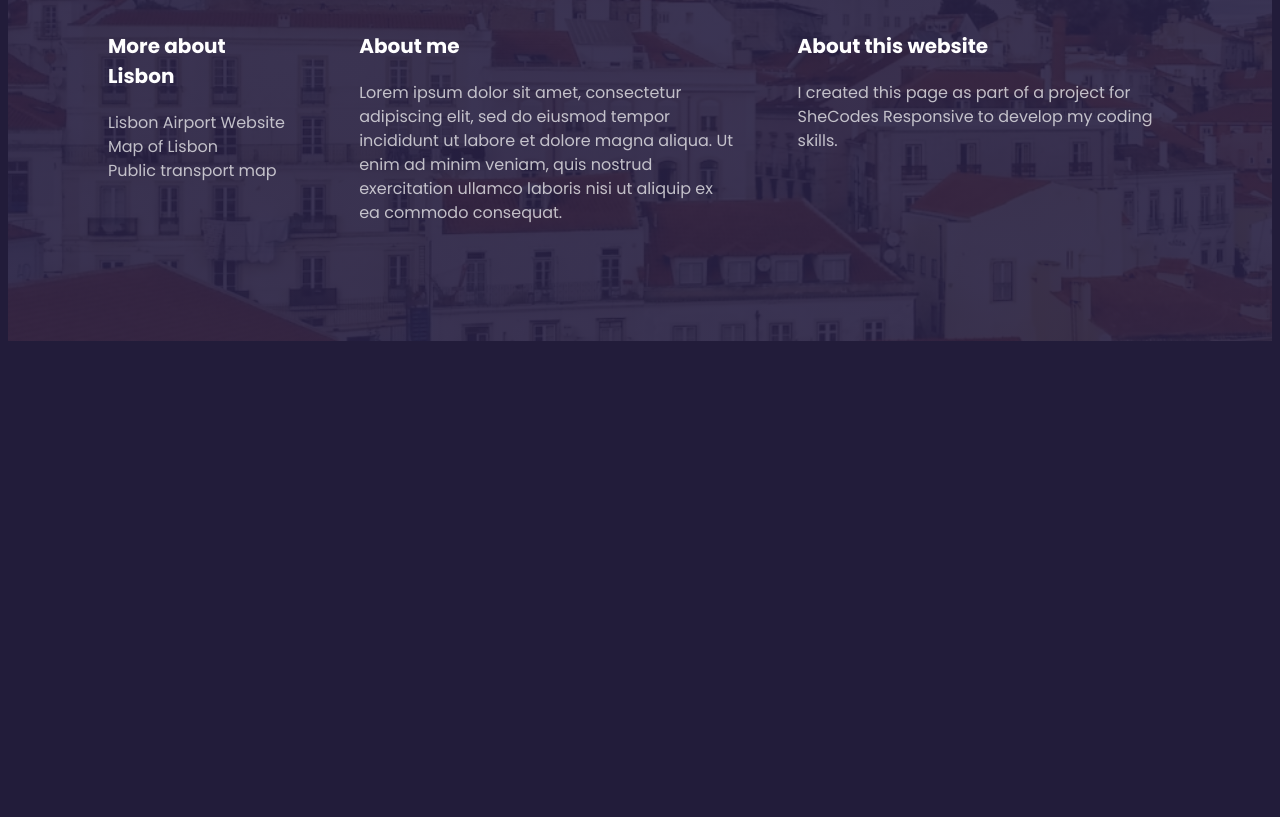
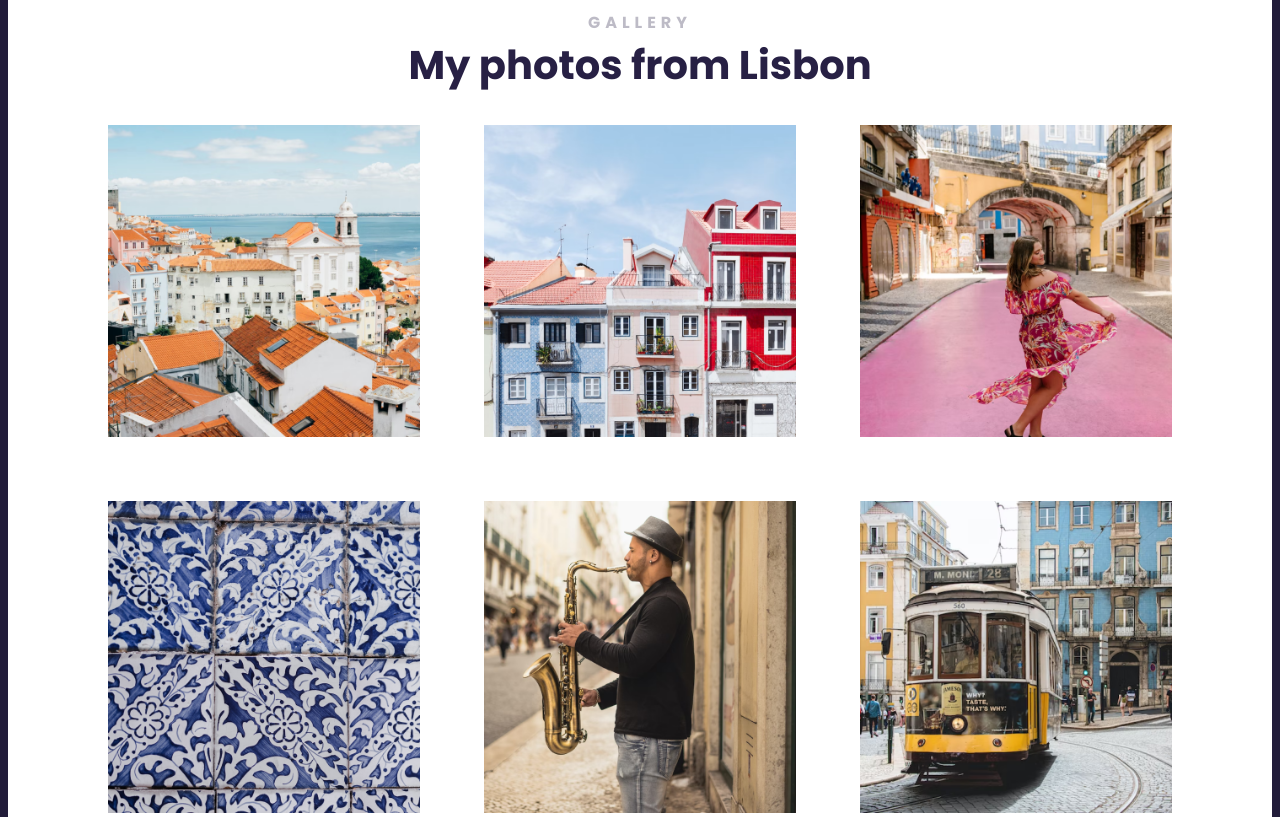
Before and after one commit to barbsuk20/travel-project, a plain HTML site: page index.html in a window 1280 px wide. Shown: the part 2600-3417 px from the top of the page. Before the commit the page ends 2949 px from the top, so only its background shows below. Drawn offline with Linux system fonts and the light colour scheme.

Commit message:
Added another section to the website

```diff
--- a/index.html
+++ b/index.html
@@ -180,6 +180,21 @@
             </div>
           </div>
         </section>
+
+        <section>
+          <h3 class="text-center">Gallery</h3>
+          <h2 class="text-center">My photos from Lisbon</h2>
+          <div class="card">
+            <div class="grid grid-3-full-col">
+              <img src="../img/img (1).png" alt="" class="img-resp" />
+              <img src="../img/img (2).png" alt="" class="img-resp" />
+              <img src="../img/img (3).png" alt="" class="img-resp" />
+              <img src="../img/img (4).png" alt="" class="img-resp" />
+              <img src="../img/img (5).png" alt="" class="img-resp" />
+              <img src="../img/img.png" alt="" class="img-resp" />
+            </div>
+          </div>
+        </section>
       </main>
       <footer>
         <section class="grid grid-3-col">
--- a/style.css
+++ b/style.css
@@ -152,6 +152,7 @@ section.secondary {
   width: 100%;
   aspect-ratio: 1/1;
 }
+
 .btn {
   display: block;
   color: white;
@@ -206,6 +207,10 @@ footer a:hover {
 }
 
 @media (max-width: 900px) {
+  body {
+    text-align: center;
+  }
+
   header {
     padding: 60px 0;
   }
@@ -243,4 +248,9 @@ footer a:hover {
   .embed {
     aspect-ratio: 16 / 9;
   }
+
+  main img {
+    margin: 0 auto;
+    max-width: 60%;
+  }
 }
```
Also changed, not shown: img/img (1).png (added), img/img (2).png (added), img/img (3).png (added), img/img (4).png (added), img/img (5).png (added), img/img.png (added).
